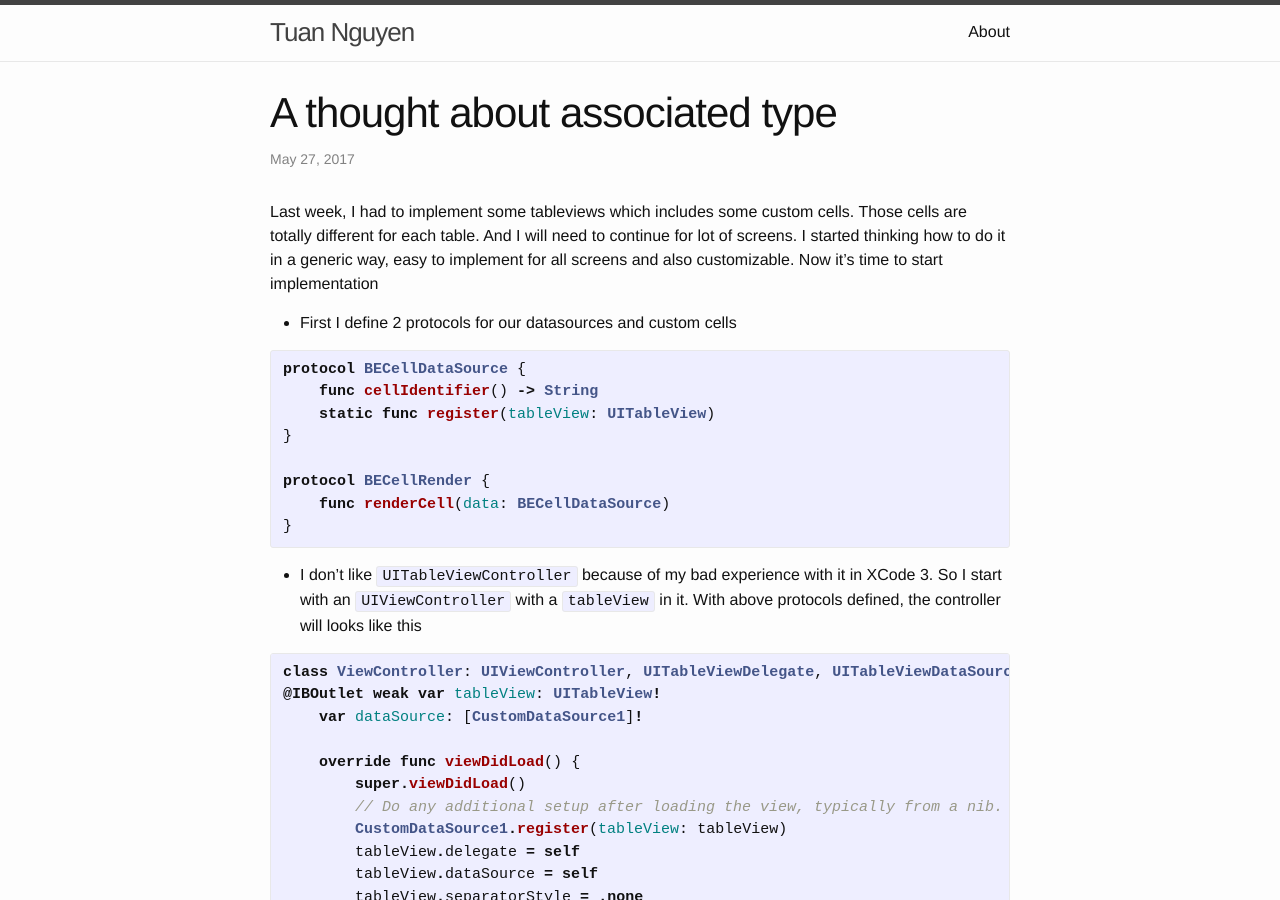
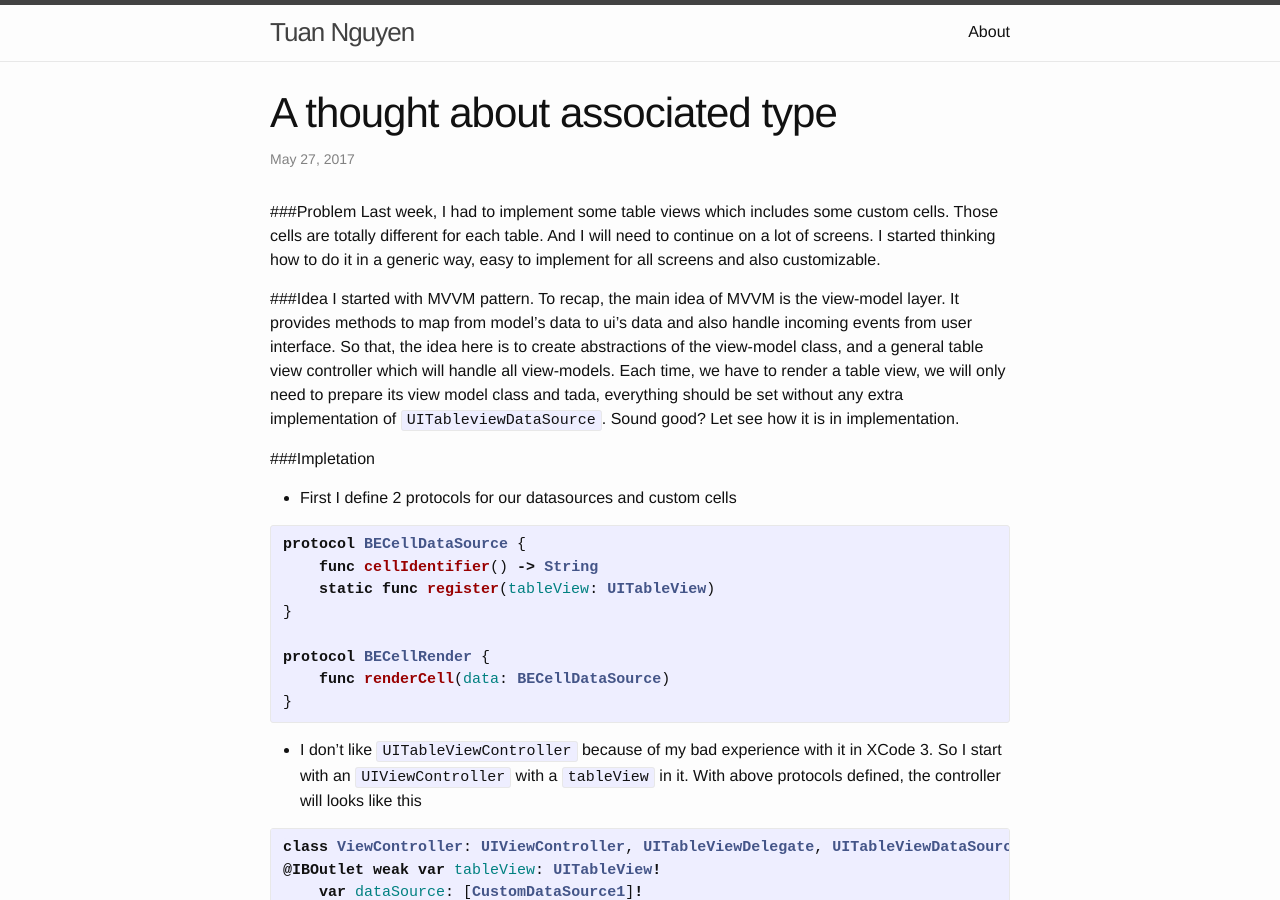
Before and after one commit to sahara108/Cacom, a Jekyll site: the page built from _posts/2017-05-27-Associated Type.md, in a window 1280 px wide and 900 px high. Built offline with Jekyll 4.4.1, drawn with Linux system fonts in a browser that asks for light colours; comment, search, counter and statistics services are not loaded.

Commit message:
Fix grammars Improve my first post

```diff
--- a/_posts/2017-05-27-Associated Type.md
+++ b/_posts/2017-05-27-Associated Type.md
@@ -5,9 +5,15 @@ title:  "A thought about associated type"
 date:   2017-05-27 15:32:24 +0700
 categories: jekyll update
 ---
-Last week, I had to implement some tableviews which includes some custom cells. Those cells are totally different for each table. And I will need to continue for lot of screens. I started thinking how to do it in a generic way, easy to implement for all screens and also customizable.
-Now it's time to start implementation
 
+###Problem
+Last week, I had to implement some table views which includes some custom cells. Those cells are totally different for each table. And I will need to continue on a lot of screens. I started thinking how to do it in a generic way, easy to implement for all screens and also customizable.
+
+
+###Idea
+I started with MVVM pattern. To recap, the main idea of MVVM is the view-model layer. It provides methods to map from model's data to ui's data and also handle incoming events from user interface. So that, the idea here is to create abstractions of the view-model class, and a general table view controller which will handle all view-models. Each time, we have to render a table view, we will only need to prepare its view model class and tada, everything should be set without any extra implementation of `UITableviewDataSource`. Sound good? Let see how it is in implementation.
+
+###Impletation
 * First I define 2 protocols for our datasources and custom cells
 
 {% highlight swift %}
```
Also changed, not shown: about.md (+2 -2 lines).
